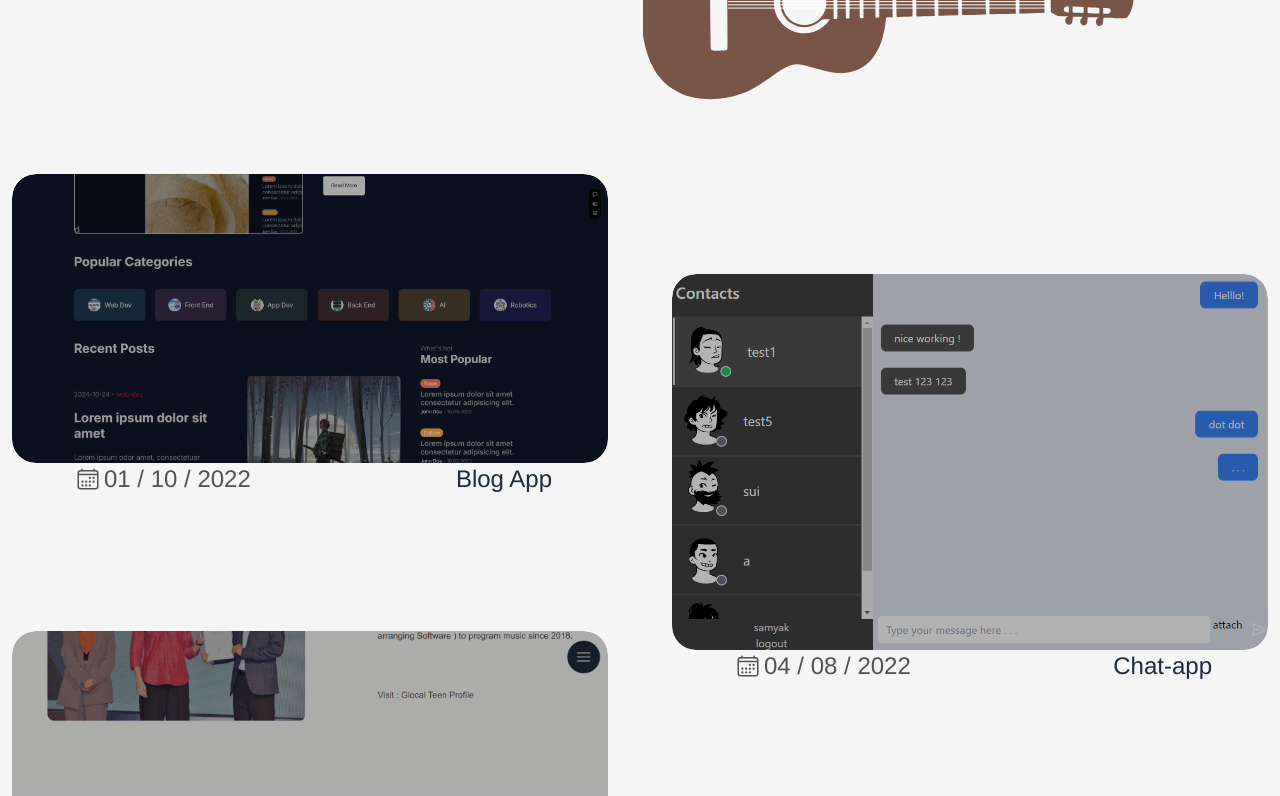
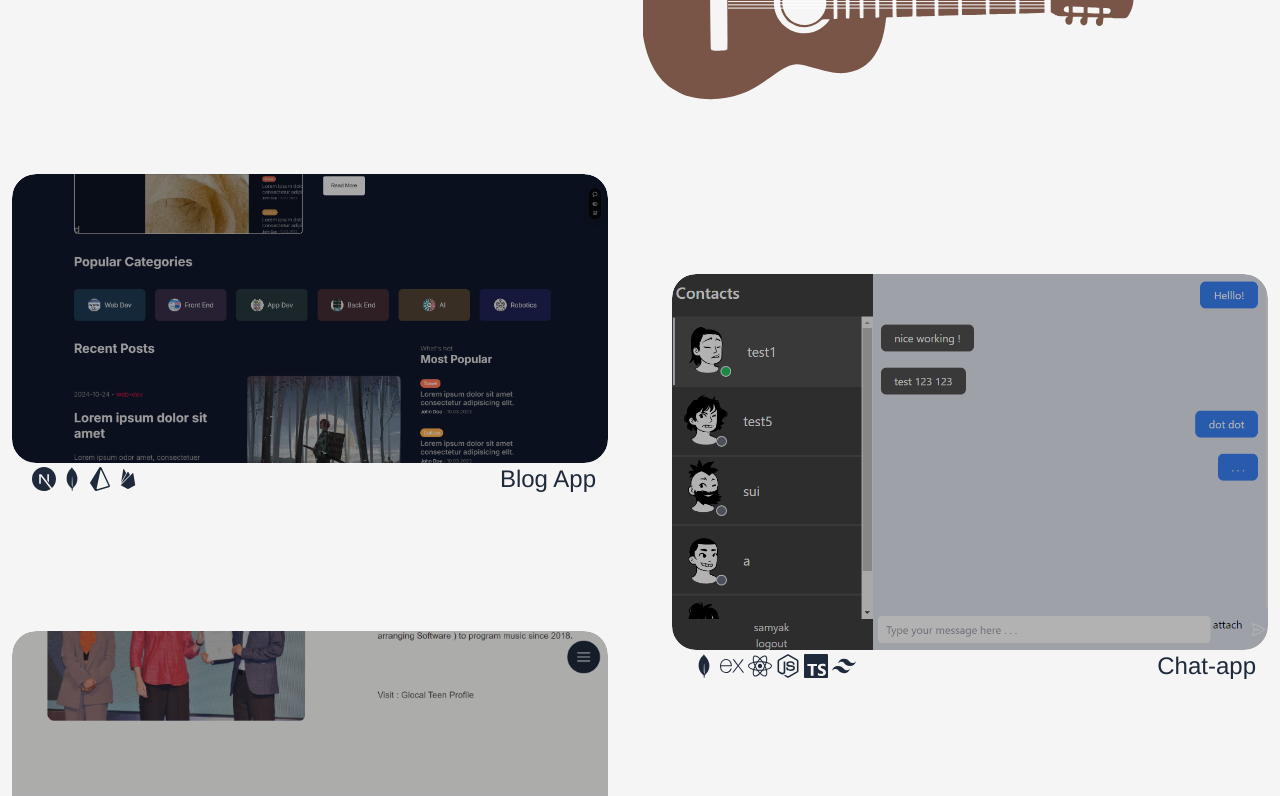
Before and after one commit to Samyak0-0/portfolio-web-2.0, a React (Vite) app: page / in a window 1280 px wide. Shown: the part 2812-3608 px from the top of the page. Built offline with nearby package versions, Linux system fonts and the light colour scheme.

Commit message:
projects changes

```diff
--- a/src/components/Context.jsx
+++ b/src/components/Context.jsx
@@ -1,8 +1,24 @@
 import React, { useContext } from "react";
 import { useState, useEffect } from "react";
-import backimg1 from "../assets/backimg1.png"
-import backimg2 from "../assets/backimg2.png"
-import projimg3 from "../assets/proj3.png"
+import backimg1 from "../assets/backimg1.png";
+import backimg2 from "../assets/backimg2.png";
+import projimg3 from "../assets/proj3.png";
+
+import { SiNextdotjs } from "react-icons/si";
+import { SiPrisma } from "react-icons/si";
+import { SiMongodb } from "react-icons/si";
+import { SiExpress } from "react-icons/si";
+import { FaReact } from "react-icons/fa";
+import { FaNodeJs } from "react-icons/fa6";
+import { BiLogoFirebase } from "react-icons/bi";
+import { SiTailwindcss } from "react-icons/si";
+import { IoLogoCss3 } from "react-icons/io";
+import { SiTypescript } from "react-icons/si";
+import { IoLogoJavascript } from "react-icons/io5";
+import { SiVite } from "react-icons/si";
+import { IoLogoFigma } from "react-icons/io5";
+import { PiFileSvg } from "react-icons/pi";
+
 
 const Context = React.createContext();
 
@@ -19,14 +35,14 @@ const ContextProvider = ({ children }) => {
 
   const left_scroll = () => {
     if (selectedSn == 0) {
-      setSelectedSn(ProjDesc.length-1-repeatedUpcommingProjects);
+      setSelectedSn(ProjDesc.length - 1 - repeatedUpcommingProjects);
     } else {
       setSelectedSn(selectedSn - 1);
     }
   };
 
   const right_scroll = () => {
-    if (selectedSn >= ProjDesc.length-1-repeatedUpcommingProjects) {
+    if (selectedSn >= ProjDesc.length - 1 - repeatedUpcommingProjects) {
       setSelectedSn(0);
     } else {
       setSelectedSn(selectedSn + 1);
@@ -43,65 +59,125 @@ const ContextProvider = ({ children }) => {
     return () => window.removeEventListener("scroll", handleScroll);
   }, []);
 
-
-
-
   const ProjDesc = [
     {
       sn: 0,
       title: "Blog App",
       description:
-        "A Maith-Hop sensation, seamlessly blends Maithili culture with Hip Hop beats. Surpassing 1.5 million views just in 4 months, it's a TikTok hit with 800K+ plays and remakes.",
+        "This blog page allows users log in with Google to create, share and comment on posts, built with Next.js, MongoDB, Prisma, OAuth, and Firebase. With a sleek and simple UI, Users can explore posts by category, share their thoughts and get feedback easily.",
       front_img: backimg2,
       viewimg: backimg2,
-      Link: "https://www.youtube.com/watch?v=ltg3MEKOQks&pp=ygUPZ2h1cm1pIG5hY2hhYWRl",
-      date: "01 / 10 / 2022",
+      Link: "https://blog-app-nine-ecru.vercel.app",
+      techIcons: [
+        <SiNextdotjs />,
+        <SiMongodb />,
+        <SiPrisma />,
+        <BiLogoFirebase />,
+      ],
+      source: "",
     },
     {
       sn: 1,
       title: "Chat-app",
-      description: "Shiv Ji's 'Appan Gang Pura High High' is a regional language sensation. With 1.5+ million views in 6 months, it's a TikTok favorite, boasting 900+ plays and remakes.",
+      description:
+        "A real time messaging app made using the MERN Stack along with json web tokens(JWT), Web Sockets and typescript. Sensitive information are all encrypted using bycrpyt js and stored in mongo DB, the use of Web Sockets allows for real time online status update and communication between users.",
       front_img: backimg1,
       viewimg: backimg1,
-      Link: "https://www.youtube.com/watch?v=dxoz9y4KDOg&pp=ygUHc2hpdiBqaQ%3D%3D",
-      date: "04 / 08 / 2022",
+      Link: "",
+      techIcons: [
+        <SiMongodb />,
+        <SiExpress />,
+        <FaReact />,
+        <FaNodeJs />,
+        <SiTypescript />,
+        <SiTailwindcss />,
+      ],
+      source: "",
     },
     {
       sn: 2,
       title: "Freelance Website Project",
       description:
-        "Embracing romance, 'Timro Saath Bina,' a Nepali ballad, swiftly captivated hearts with 1 million views in just 11 days, securing a top 3 trending spot on YouTube in Nepal.",
+        "A freelance job where I created a stunning musical portfolio fro my client, using react js, tailwind, vite and a focus on easy updatability.",
       front_img: projimg3,
       viewimg: projimg3,
-      Link: "https://www.youtube.com/watch?v=36cKXdEU5QY&pp=ygUddGltcm8gc2F0aCBiaW5hIHByYW1vZCBraGFyZWw%3D",
-      date: "08 / 01 / 2024",
+      Link: "",
+      techIcons: [
+        <FaReact />,
+        <SiTailwindcss />,
+        <SiVite />,
+        <IoLogoFigma />,
+        <PiFileSvg />
+      ],
+      source: "",
     },
     {
       sn: 3,
-      title: "Man ko dhani",
-      description: "Uplifting and promoting secularism, 'Man Ko Dhani,' a romantic Nepali song featuring Umar Khan, garnered 420K views in 3 months. A harmonious blend of melody and meaningful messaging.",
+      title: "Portfolio - v.1.0 (outdated) ",
+      description:
+        "This used to be my previous portfolio website made primarily using react JS.",
       front_img: backimg1,
       viewimg: backimg1,
-      Link: "https://www.youtube.com/watch?v=Q7u4iAl_7M0&pp=ygUWbWFuIGtvIGRoYW5pIHVtYXIga2hhbg%3D%3D",
-      date: "28 / 09 / 2023",
+      Link: "",
+      techIcons: [
+        <FaReact />,
+        <IoLogoCss3 />,
+        <IoLogoJavascript />
+      ],
+      source: "",
     },
     {
       sn: 4,
-      title: "Man chha",
-      description: "Delve into the depths of love with 'Man Chha,' a Nepali romantic song featuring Pushpa Khadka and Prijma Princy Khatiwada. The heartfelt melody amassed 190K views in just 3 months.",
+      title: "Meals Finder App",
+      description:
+        "A website that helps to find new meals and search various recipes with the help of React JS, CSS and Meals API.",
       front_img: backimg1,
       viewimg: backimg1,
-      Link: "https://www.youtube.com/watch?v=YtBv1F1yR00&pp=ygUJbWFubiBjaGhh",
-      date: "16 / 10 / 2023",
-    }
+      Link: "",
+      techIcons: [
+        <FaReact />,
+        <IoLogoCss3 />,
+        <IoLogoJavascript />
+      ],
+      source: "",
+    },
+    {
+      sn: 5,
+      title: "Stock Tracker App",
+      description:
+        "A website that can track all of the popular stocks, explore new ones and observe their performances in graph using the data fetched from FinnHub API.",
+      front_img: backimg2,
+      viewimg: backimg2,
+      Link: "https://blog-app-nine-ecru.vercel.app",
+      techIcons: [
+        <FaReact />,
+        <IoLogoCss3 />,
+        <IoLogoJavascript />
+      ],
+      source: "",
+    },
+    {
+      sn: 6,
+      title: "Team Manager App",
+      description:
+        " A website to help you or an organization manage, assign and track your specific team and their team members.",
+      front_img: backimg2,
+      viewimg: backimg2,
+      Link: "",
+      techIcons: [
+        <FaReact />,
+        <IoLogoCss3 />,
+        <IoLogoJavascript />
+      ],
+      source: "",
+    },
   ];
 
-
   const openModal = (sn) => {
-    const b = ProjDesc.findIndex((e) => e.sn==sn)
-    setSelectedSn(b)
-    setShowModal(true)
-  }
+    const b = ProjDesc.findIndex((e) => e.sn == sn);
+    setSelectedSn(b);
+    setShowModal(true);
+  };
 
   const [_x, set_X] = useState(window.innerWidth);
   useEffect(() => {
@@ -125,7 +201,7 @@ const ContextProvider = ({ children }) => {
         left_scroll,
         ProjDesc,
         repeatedUpcommingProjects,
-        numberOfUpcommingProjects
+        numberOfUpcommingProjects,
       }}
     >
       {children}
--- a/src/components/Descriptions.jsx
+++ b/src/components/Descriptions.jsx
@@ -10,7 +10,7 @@ const Descriptions = () => {
     useGlobalContext();
 
   return (
-    <div className="modal_overlay z-[60]">
+    <div className="modal_overlay z-[60]" onClick={handleClose}>
       <div className="modal">
         <div className="mac_tab">
           <FaCircleXmark
@@ -49,7 +49,7 @@ const Descriptions = () => {
             </div>
 
               <div className="modal_links w-full text-base md:text-xl ">
-                <div className="grid place-items-center"><a href={ProjDesc[selectedSn].website_source} target='_blank'  className="website_source"> Source Code </a></div>
+                <div className="grid place-items-center"><a href={ProjDesc[selectedSn].source} target='_blank'  className="website_source"> Source Code </a></div>
                 <div className="grid place-items-center"><a href={ProjDesc[selectedSn].Link} target='_blank'  className="website_link">Website Link</a></div>
               </div>
 
--- a/src/components/Expertise.jsx
+++ b/src/components/Expertise.jsx
@@ -17,18 +17,16 @@ const Expertise = () => {
   const [viewy2, setViewY2] = useState(0);
   const [viewx3, setViewX3] = useState(0);
   const [viewy3, setViewY3] = useState(0);
-  const [viewx4, setViewX4] = useState(0);
-  const [viewy4, setViewY4] = useState(0);
+
   const [visiblity1, setVisibility1] = useState("hidee");
   const [visiblity2, setVisibility2] = useState("hidee");
   const [visiblity3, setVisibility3] = useState("hidee");
-  const [visiblity4, setVisibility4] = useState("hidee");
 
   const skills = [
     {
       sn: 1,
       header_: "MERN Stack",
-      subheader_: ["MongoDB", "MySQL", "Express", "React", "Node"],
+      subheader_: ["MongoDB", "MySQL", "Express", "React", "TypeScript", "Node"],
       exp_img: pic1,
       backimg: backimg1
     },
--- a/src/components/Projects.jsx
+++ b/src/components/Projects.jsx
@@ -300,8 +300,8 @@ c29 -6 95 -31 147 -56 312 -149 434 -520 278 -841 -39 -80 -153 -204 -230
         </div>
       </div>
       <div className="container1 w-full flex flex-col justify-center gap-[20vh]">
-        <div className="flex flex-col mdd:grid mdd:grid-cols-2 mdd:gap-[5vw] place-items-center mx-3 overflow-hidden">
-          <div className="flex flex-col justify-between items-center md:gap-24 overflow-visible">
+        <div className="flex flex-col mdd:grid mdd:grid-cols-2 md:gap-7 mdd:gap-[5vw] place-items-center mx-3 overflow-hidden">
+          <div className="flex flex-col justify-between items-center md:gap-7 mdd:gap-24 overflow-visible">
             {ProjDesc.filter((e) => e.sn == 0 || e.sn == 2).map((e) => {
               if (e.sn == 0)
                 return (
@@ -332,12 +332,11 @@ c29 -6 95 -31 147 -56 312 -149 434 -520 278 -841 -39 -80 -153 -204 -230
                         className=" rounded-3xl w-full proj_img z-0 "
                       />
                     </div>
-                    <div className="proj_captions text-lg sm:text-xl lg:text-2xl z-10 flex justify-between lg:px-14 text-neutral-600 text-center ">
-                      <p className="flex items-center justify-center gap-1 mx-2">
-                        <IoCalendarOutline />
-                        {e.date}
+                    <div className="proj_captions text-lg sm:text-xl lg:text-2xl z-10 flex justify-between text-slate-800 text-center ">
+                      <p className="flex items-center justify-center gap-1 mx-3 mdd:mx-4 lg:mx-5">
+                        {e.techIcons}
                       </p>
-                      <p className="text-slate-800">{e.title}</p>
+                      <p className="mr-3">{e.title}</p>
                     </div>
                   </div>
                 );
@@ -370,12 +369,11 @@ c29 -6 95 -31 147 -56 312 -149 434 -520 278 -841 -39 -80 -153 -204 -230
                         className="rounded-3xl w-full proj_img"
                       />
                     </div>
-                    <div className="proj_captions text-lg sm:text-xl lg:text-2xl z-10 flex justify-between lg:px-14 text-neutral-600 text-center ">
-                      <p className="flex items-center justify-center gap-2 mx-2">
-                        <IoCalendarOutline />
-                        {e.date}
+                    <div className="proj_captions text-lg sm:text-xl lg:text-2xl z-10 flex justify-between text-slate-800 text-center ">
+                      <p className="flex items-center justify-center gap-1 mx-3 mdd:mx-4 lg:mx-5">
+                        {e.techIcons}
                       </p>
-                      <p className="text-slate-800">{e.title}</p>
+                      <p className="mr-3">{e.title}</p>
                     </div>
                   </div>
                 );
@@ -412,13 +410,12 @@ c29 -6 95 -31 147 -56 312 -149 434 -520 278 -841 -39 -80 -153 -204 -230
                       className=" min-w-[350px] rounded-3xl w-full proj_img"
                     />
                   </div>
-                  <div className="proj_captions text-lg sm:text-xl lg:text-2xl z-10 flex justify-between  px-0 lg:px-14 text-neutral-600 text-center ">
-                    <p className="flex items-center justify-center gap-1 mx-2">
-                      <IoCalendarOutline />
-                      {e.date}
-                    </p>
-                    <p className="text-slate-800">{e.title}</p>
-                  </div>
+                  <div className="proj_captions text-lg sm:text-xl lg:text-2xl z-10 flex justify-between text-slate-800 text-center ">
+                      <p className="flex items-center justify-center gap-1 mx-3 mdd:mx-4 lg:mx-5">
+                        {e.techIcons}
+                      </p>
+                      <p className="mr-3">{e.title}</p>
+                    </div>
                 </div>
               );
             })}
```
Also changed, not shown: src/AllProjects.jsx (+6 -2 lines).
